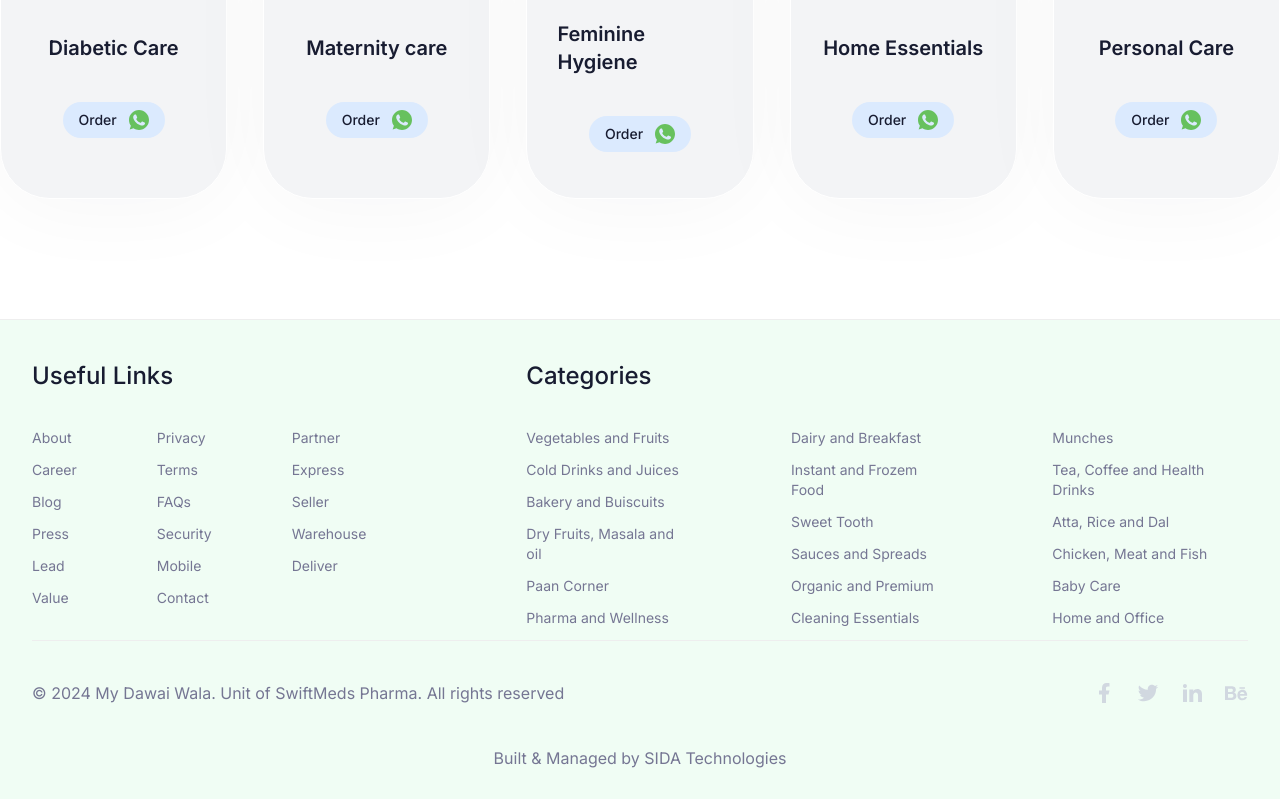
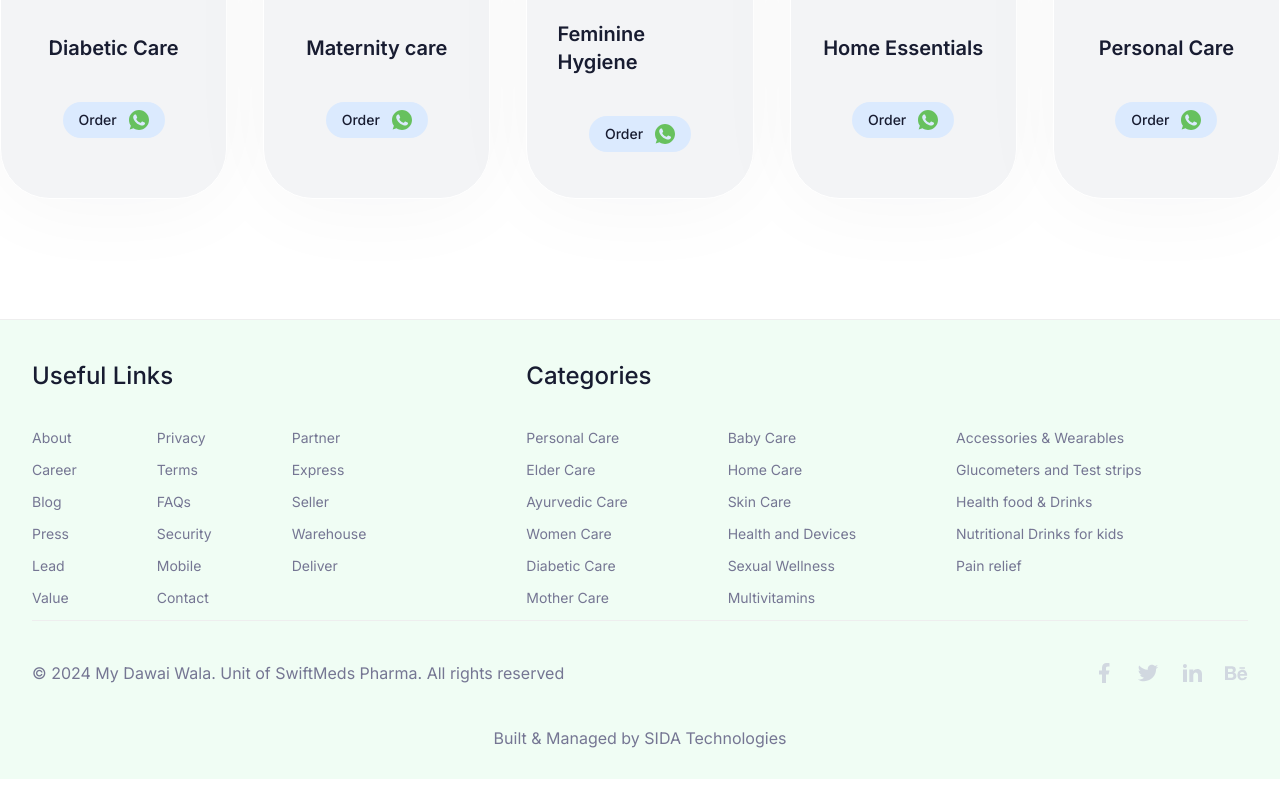
Before and after one commit to Thisisashutosh/solid-nextjs-main, a Next.js app: page / in a window 1280 px wide. Shown: the part 3995-4794 px from the top of the page. Built offline with nearby package versions, Linux system fonts and the light colour scheme.

Commit message:
changed footer

```diff
--- a/components/Footer/index.tsx
+++ b/components/Footer/index.tsx
@@ -34,7 +34,7 @@
                     Useful Links
                   </h4>
 
-                  <div className="flex items-start justify-start gap-20 text-sm sm:flex-col md:flex-row">
+                  <div className="flex items-start justify-start md:gap-20 text-sm flex-col md:flex-row">
                     <ul>
                       <li>
                         <a
@@ -204,14 +204,14 @@
                     </h4>
                   </div>
 
-                  <div className="flex items-start justify-between md:gap-25 text-sm sm:flex-col md:flex-row">
+                  <div className="flex items-start justify-between md:gap-25 text-sm flex-col md:flex-row">
                     <ul>
                       <li>
                         <a
                           href="#"
                           className="mb-3 inline-block hover:text-primary"
                         >
-                          Vegetables and Fruits
+                          Personal Care
                         </a>
                       </li>
                       <li>
@@ -219,7 +219,7 @@
                           href="#"
                           className="mb-3 inline-block hover:text-primary"
                         >
-                          Cold Drinks and Juices
+                          Elder Care
                         </a>
                       </li>
                       <li>
@@ -227,7 +227,7 @@
                           href="#"
                           className="mb-3 inline-block hover:text-primary"
                         >
-                          Bakery and Buiscuits
+                          Ayurvedic Care
                         </a>
                       </li>
                       <li>
@@ -235,7 +235,7 @@
                           href="#"
                           className="mb-3 inline-block hover:text-primary"
                         >
-                          Dry Fruits, Masala and oil
+                          Women Care
                         </a>
                       </li>
                       <li>
@@ -243,7 +243,7 @@
                           href="#"
                           className="mb-3 inline-block hover:text-primary"
                         >
-                          Paan Corner
+                          Diabetic Care
                         </a>
                       </li>
                       <li>
@@ -251,93 +251,11 @@
                           href="#"
                           className="mb-3 inline-block hover:text-primary"
                         >
-                          Pharma and Wellness
+                          Mother Care
                         </a>
                       </li>
                     </ul>
                     <ul>
-                      <li>
-                        <a
-                          href="#"
-                          className="mb-3 inline-block hover:text-primary"
-                        >
-                          Dairy and Breakfast
-                        </a>
-                      </li>
-                      <li>
-                        <a
-                          href="#"
-                          className="mb-3 inline-block hover:text-primary"
-                        >
-                          Instant and Frozem Food
-                        </a>
-                      </li>
-                      <li>
-                        <a
-                          href="#"
-                          className="mb-3 inline-block hover:text-primary"
-                        >
-                          Sweet Tooth
-                        </a>
-                      </li>
-                      <li>
-                        <a
-                          href="#"
-                          className="mb-3 inline-block hover:text-primary"
-                        >
-                          Sauces and Spreads
-                        </a>
-                      </li>
-                      <li>
-                        <a
-                          href="#"
-                          className="mb-3 inline-block hover:text-primary"
-                        >
-                          Organic and Premium
-                        </a>
-                      </li>
-                      <li>
-                        <a
-                          href="#"
-                          className="mb-3 inline-block hover:text-primary"
-                        >
-                          Cleaning Essentials
-                        </a>
-                      </li>
-                    </ul>
-                    <ul>
-                      <li>
-                        <a
-                          href="#"
-                          className="mb-3 inline-block hover:text-primary"
-                        >
-                          Munches
-                        </a>
-                      </li>
-                      <li>
-                        <a
-                          href="#"
-                          className="mb-3 inline-block hover:text-primary"
-                        >
-                          Tea, Coffee and Health Drinks
-                        </a>
-                      </li>
-                      <li>
-                        <a
-                          href="#"
-                          className="mb-3 inline-block hover:text-primary"
-                        >
-                          Atta, Rice and Dal
-                        </a>
-                      </li>
-                      <li>
-                        <a
-                          href="#"
-                          className="mb-3 inline-block hover:text-primary"
-                        >
-                          Chicken, Meat and Fish
-                        </a>
-                      </li>
                       <li>
                         <a
                           href="#"
@@ -351,7 +269,81 @@
                           href="#"
                           className="mb-3 inline-block hover:text-primary"
                         >
-                          Home and Office
+                          Home Care
+                        </a>
+                      </li>
+                      <li>
+                        <a
+                          href="#"
+                          className="mb-3 inline-block hover:text-primary"
+                        >
+                          Skin Care
+                        </a>
+                      </li>
+                      <li>
+                        <a
+                          href="#"
+                          className="mb-3 inline-block hover:text-primary"
+                        >
+                          Health and Devices
+                        </a>
+                      </li>
+                      <li>
+                        <a
+                          href="#"
+                          className="mb-3 inline-block hover:text-primary"
+                        >
+                          Sexual Wellness
+                        </a>
+                      </li>
+                      <li>
+                        <a
+                          href="#"
+                          className="mb-3 inline-block hover:text-primary"
+                        >
+                          Multivitamins
+                        </a>
+                      </li>
+                    </ul>
+                    <ul>
+                      <li>
+                        <a
+                          href="#"
+                          className="mb-3 inline-block hover:text-primary"
+                        >
+                          Accessories & Wearables
+                        </a>
+                      </li>
+                      <li>
+                        <a
+                          href="#"
+                          className="mb-3 inline-block hover:text-primary"
+                        >
+                          Glucometers and Test strips
+                        </a>
+                      </li>
+                      <li>
+                        <a
+                          href="#"
+                          className="mb-3 inline-block hover:text-primary"
+                        >
+                         Health food & Drinks
+                        </a>
+                      </li>
+                      <li>
+                        <a
+                          href="#"
+                          className="mb-3 inline-block hover:text-primary"
+                        >
+                          Nutritional Drinks for kids
+                        </a>
+                      </li>
+                      <li>
+                        <a
+                          href="#"
+                          className="mb-3 inline-block hover:text-primary"
+                        >
+                          Pain relief
                         </a>
                       </li>
                     </ul>
```
